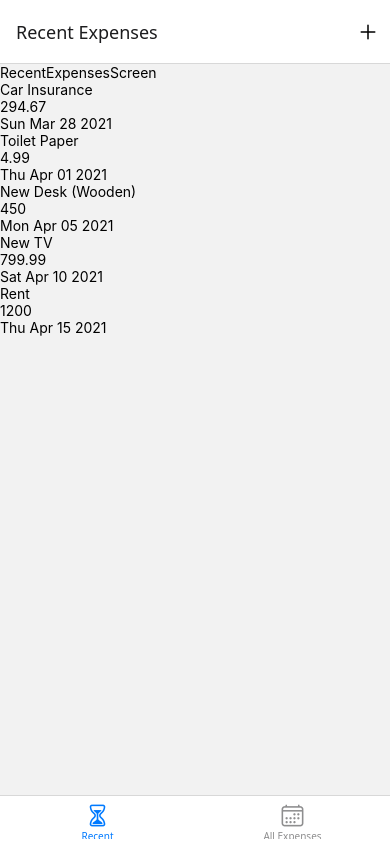
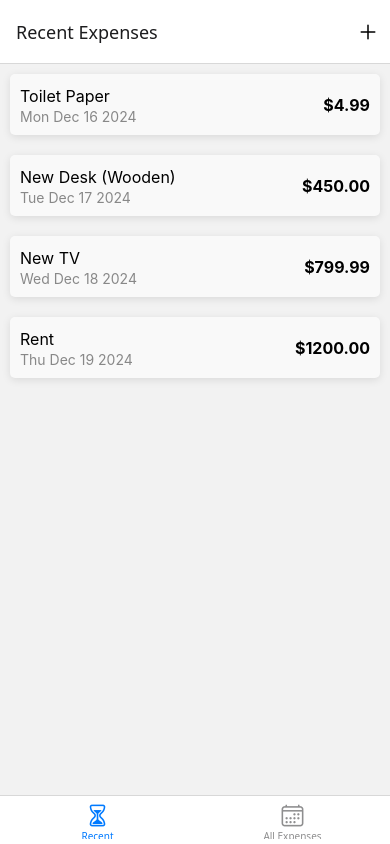
Before and after one commit to Badi1298/RN-Expense-Tracker, a React Native app: screen / in a window 390 px wide. Built offline with nearby package versions, Linux system fonts and the light colour scheme.

Commit message:
Add ExpenseItem component and filter expenses for RecentExpensesScreen

```diff
--- /dev/null
+++ b/components/ExpenseItem.tsx
@@ -0,0 +1,52 @@
+import React from 'react';
+import { View, Text, StyleSheet } from 'react-native';
+
+type ExpenseItemProps = {
+    title: string;
+    amount: number;
+    date: string;
+};
+
+export default function ExpenseItem({ title, amount, date }: ExpenseItemProps) {
+    return (
+        <View style={styles.container}>
+            <View style={styles.leftContainer}>
+                <Text style={styles.title}>{title}</Text>
+                <Text style={styles.date}>{date}</Text>
+            </View>
+            <Text style={styles.amount}>${amount.toFixed(2)}</Text>
+        </View>
+    );
+}
+
+const styles = StyleSheet.create({
+    container: {
+        flexDirection: 'row',
+        justifyContent: 'space-between',
+        alignItems: 'center',
+        padding: 10,
+        margin: 10,
+        backgroundColor: '#f9f9f9',
+        borderRadius: 5,
+        shadowColor: '#000',
+        shadowOpacity: 0.1,
+        shadowOffset: { width: 0, height: 2 },
+        shadowRadius: 8,
+        elevation: 4,
+    },
+    leftContainer: {
+        flexDirection: 'column',
+    },
+    title: {
+        fontSize: 16,
+        marginVertical: 2,
+    },
+    date: {
+        fontSize: 14,
+        color: '#888',
+    },
+    amount: {
+        fontSize: 16,
+        fontWeight: 'bold',
+    },
+});
--- a/data/expenses.ts
+++ b/data/expenses.ts
@@ -3,30 +3,60 @@ export const expenses = [
         id: 1,
         title: 'Car Insurance',
         amount: 294.67,
-        date: new Date(2021, 2, 28),
+        date: new Date(2024, 11, 15),
     },
     {
         id: 2,
         title: 'Toilet Paper',
         amount: 4.99,
-        date: new Date(2021, 3, 1),
+        date: new Date(2024, 11, 16),
     },
     {
         id: 3,
         title: 'New Desk (Wooden)',
         amount: 450,
-        date: new Date(2021, 3, 5),
+        date: new Date(2024, 11, 17),
     },
     {
         id: 4,
         title: 'New TV',
         amount: 799.99,
-        date: new Date(2021, 3, 10),
+        date: new Date(2024, 11, 18),
     },
     {
         id: 5,
         title: 'Rent',
         amount: 1200,
-        date: new Date(2021, 3, 15),
+        date: new Date(2024, 11, 19),
+    },
+    {
+        id: 6,
+        title: 'Groceries',
+        amount: 150.25,
+        date: new Date(2024, 10, 10),
+    },
+    {
+        id: 7,
+        title: 'Gym Membership',
+        amount: 45.99,
+        date: new Date(2024, 9, 5),
+    },
+    {
+        id: 8,
+        title: 'Internet Bill',
+        amount: 60.0,
+        date: new Date(2024, 8, 20),
+    },
+    {
+        id: 9,
+        title: 'Electricity Bill',
+        amount: 75.5,
+        date: new Date(2024, 7, 25),
+    },
+    {
+        id: 10,
+        title: 'Water Bill',
+        amount: 30.0,
+        date: new Date(2024, 6, 15),
     },
 ];
--- a/package.json
+++ b/package.json
@@ -11,6 +11,7 @@
   "dependencies": {
     "@react-navigation/bottom-tabs": "^7.2.0",
     "@react-navigation/native": "^7.0.14",
+    "date-fns": "^4.1.0",
     "expo": "~52.0.20",
     "expo-status-bar": "~2.0.0",
     "react": "18.3.1",
--- a/screens/RecentExpensesScreen.tsx
+++ b/screens/RecentExpensesScreen.tsx
@@ -14,6 +14,9 @@ import { RootTabParamsList } from '../navigation/RootBottomTabs';
 import { Ionicons } from '@expo/vector-icons';
 
 import { expenses } from '../data/expenses';
+import { isAfter, subDays } from 'date-fns';
+
+import ExpenseItem from '../components/ExpenseItem';
 
 type Props = BottomTabScreenProps<RootTabParamsList, 'RecentExpenses'>;
 
@@ -32,17 +35,20 @@ export default function RecentExpensesScreen({ navigation }: Props) {
         ),
     });
 
+    const lastSevenDaysExpenses = expenses.filter((expense) =>
+        isAfter(new Date(expense.date), subDays(new Date(), 7))
+    );
+
     return (
         <View>
-            <Text>RecentExpensesScreen</Text>
             <FlatList
-                data={expenses}
+                data={lastSevenDaysExpenses}
                 renderItem={({ item }) => (
-                    <View>
-                        <Text>{item.title}</Text>
-                        <Text>{item.amount}</Text>
-                        <Text>{item.date.toDateString()}</Text>
-                    </View>
+                    <ExpenseItem
+                        title={item.title}
+                        amount={item.amount}
+                        date={item.date.toDateString()}
+                    />
                 )}
                 keyExtractor={(item) => item.id.toString()}
             />
```
Also changed, not shown: 1 other file (tests, documents, lock files or other folders).
